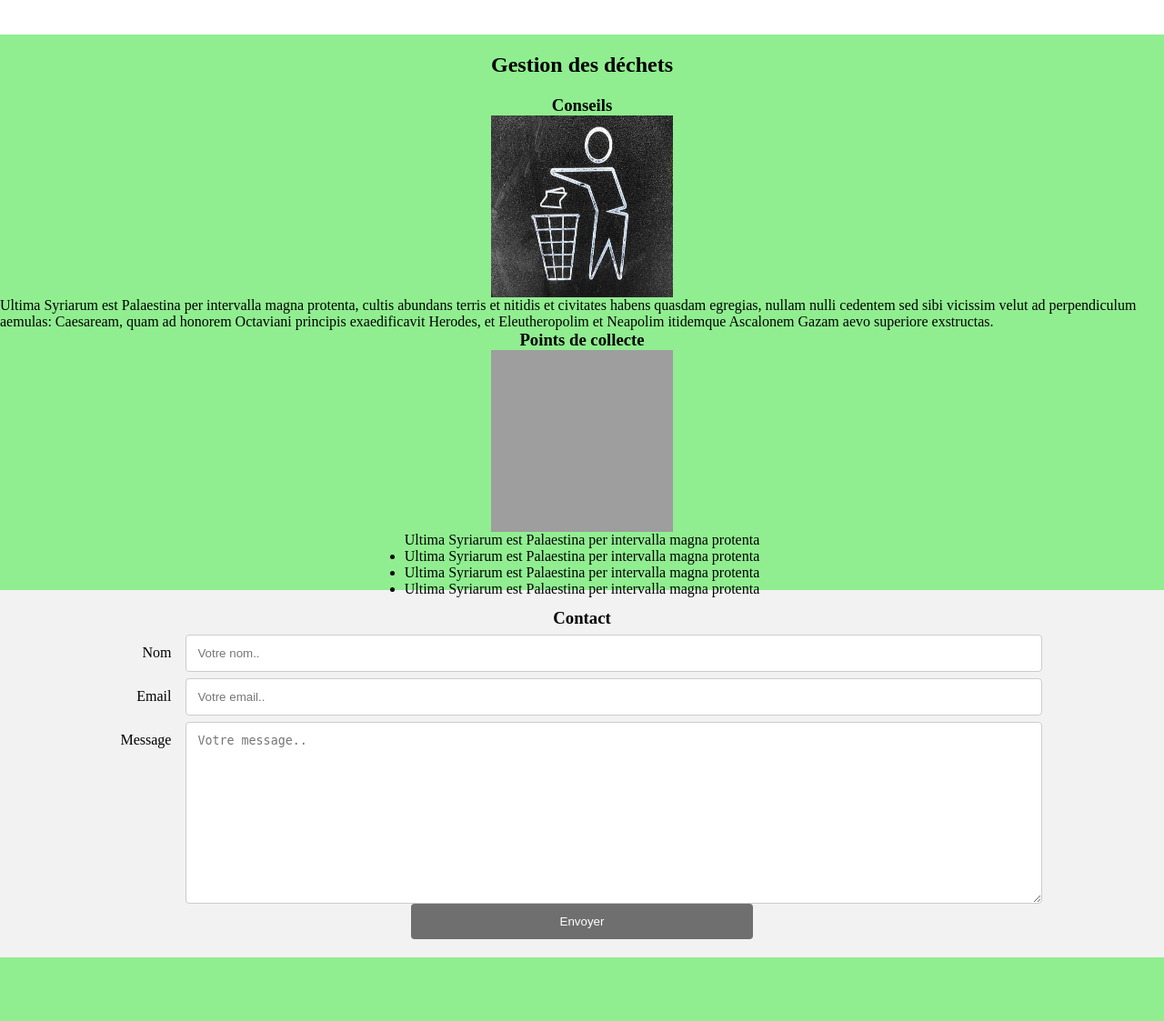
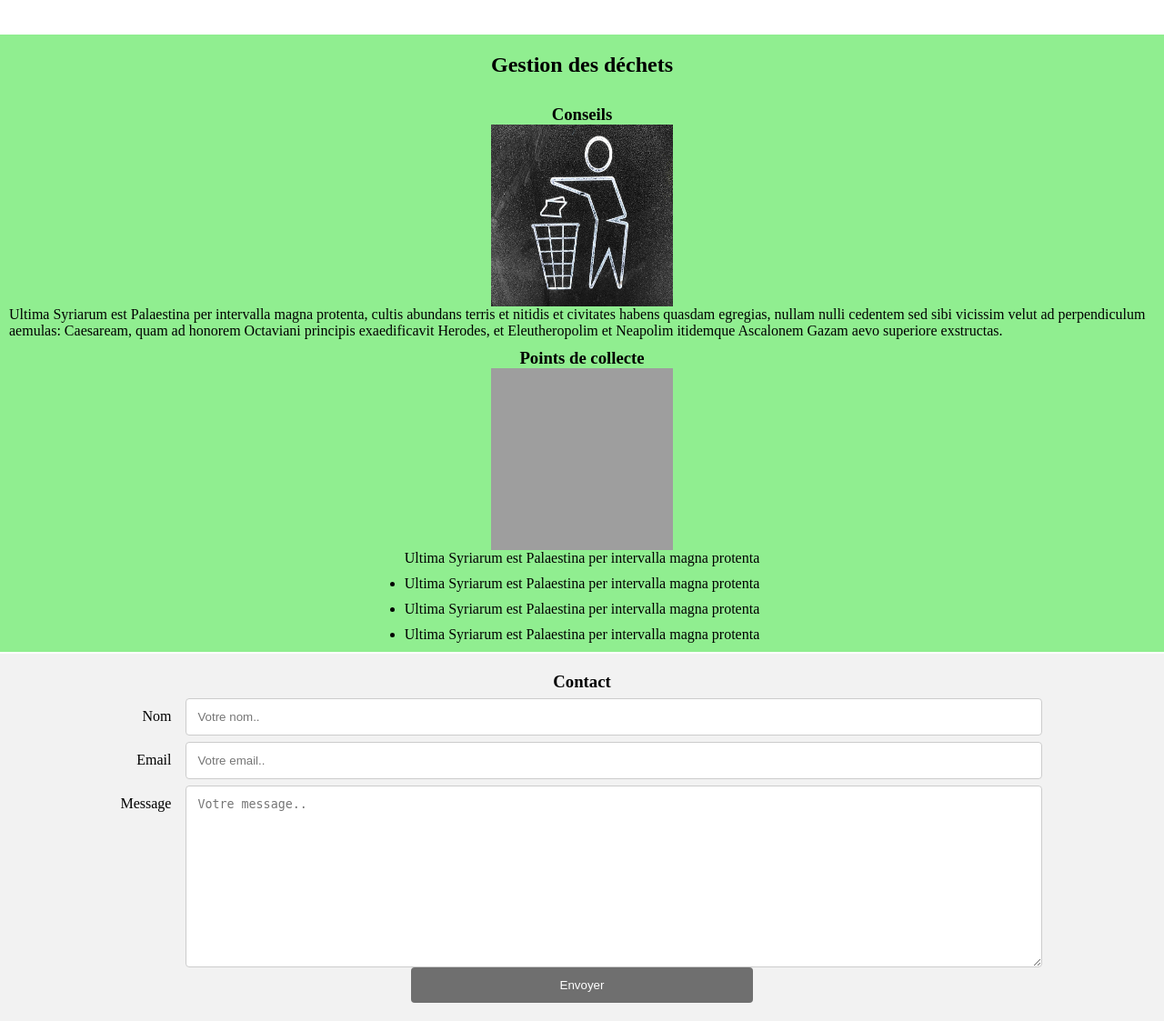
Before and after one commit to MartinCazamajor/Green-City, a PHP site: page / in a window 1280 px wide. Shown: the part 66-1189 px from the top of the page at 91% size. Before the commit the page ends 1119 px from the top, so only its background shows below. Run offline with PHP 8.4, Linux system fonts and the light colour scheme; grey boxes are pictures that could not be loaded.

Commit message:
mise en forme version 1 terminée

```diff
--- a/style.css
+++ b/style.css
@@ -89,6 +89,7 @@ a {
   height: calc(100vh - 50px);
 }
 
+/*------------------------------DEBUT SECTION GESTION DECHETS*/
 /*Dimmensionnement des images*/
 .poubelle, .carte{
     height: 200px;
@@ -103,15 +104,21 @@ a {
 
 /*Premier article*/
 .conseil, .collecte {
+    margin: 10px;
     display: flex;
     flex-direction: column;
     align-items: center;
+}
+
+.collecte li{
+    margin: 10px;
 }
 
 .gestion h2{
     text-align: center;
     padding: 20px;
 }
+/*------------------------------FIN SECTION GESTION DECHETS*/
 
 * {
     box-sizing: border-box;
```
